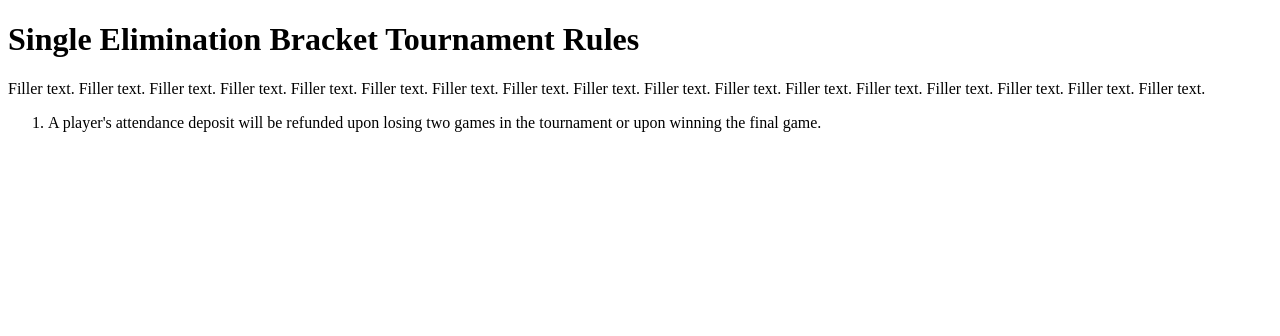
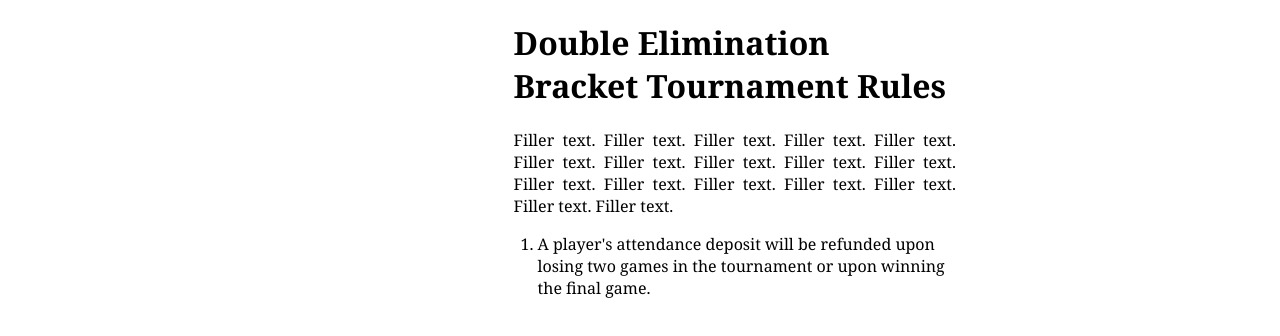
Before and after one commit to Alonso-del-Arte/esochess-website, a plain HTML site: page rules/debtourneyrules.html in a window 1280 px wide. Drawn offline with Linux system fonts and the light colour scheme.

Commit message:
Attached stylesheet to more pages

```diff
--- a/rules/debtourneyrules.html
+++ b/rules/debtourneyrules.html
@@ -7,9 +7,10 @@
         <meta name="viewport" content="width=device-width, initial-scale=1" />
         <meta name="description" content="DESCRIPTION GOES HERE" />
         <meta name="author" content="Alonso del Arte" />
+        <link rel="stylesheet" type="text/css" href="../css/main.css" />
     </head>
     <body>
-        <h1>Single Elimination Bracket Tournament Rules</h1>
+        <h1>Double Elimination Bracket Tournament Rules</h1>
         <p>Filler text. Filler text. Filler text. Filler text. Filler text. Filler text. Filler text. Filler text. Filler text. Filler text. Filler text. Filler text. Filler text. Filler text. Filler text. Filler text. Filler text.</p>
         <ol>
             <li>A player's attendance deposit will be refunded upon losing two games in the tournament or upon winning the final game.</li>
```
Also changed, not shown: rules/sebtourneyrules.html (+1 -0 lines), rules/webtourneyrules.html (+1 -0 lines), tournaments/index.html (+1 -0 lines), tournaments/pawnsonlyInPersonJan2025.html (+1 -0 lines), tournaments/threecheckVirtualJan2025.html (+1 -0 lines).
